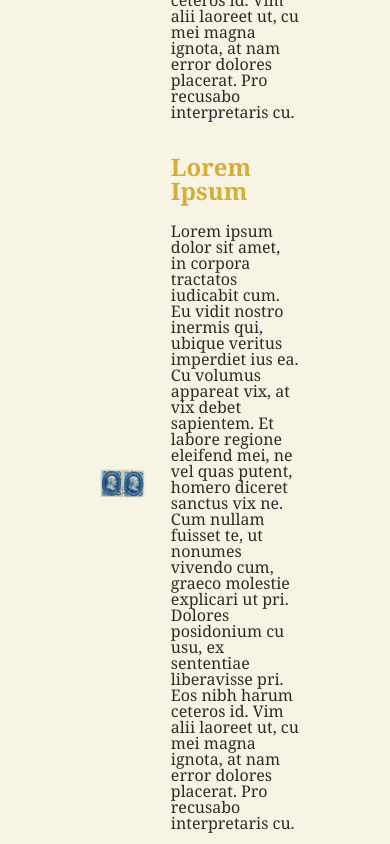
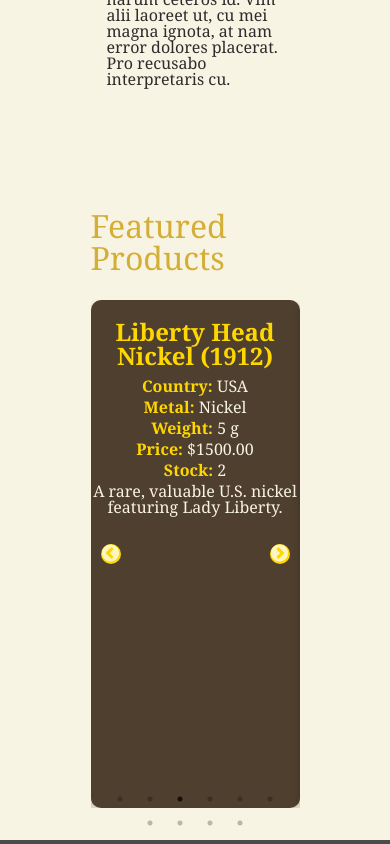
Before and after one commit to nqnguyen1/Coin, a React app: page / in a window 390 px wide. Shown: the part 1971-2815 px from the top of the page. Built offline with nearby package versions, Linux system fonts and the light colour scheme.

Commit message:
fixed grid

```diff
--- a/client/components/body/Main.module.css
+++ b/client/components/body/Main.module.css
@@ -60,3 +60,9 @@
   font-weight: 500;
   font-size: 2rem;
 }
+
+@media (max-width: 768px) {
+  .container {
+    grid-template-columns: 1fr;
+  }
+}
```
